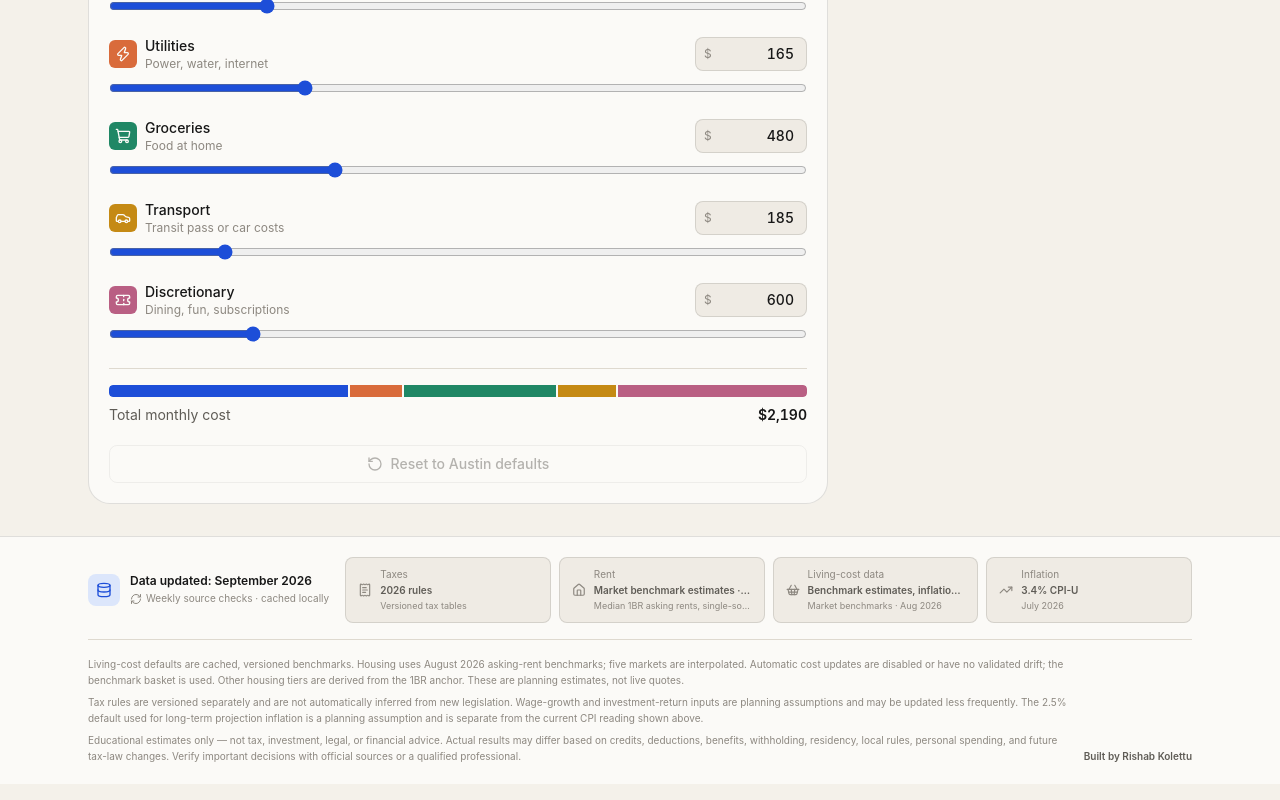
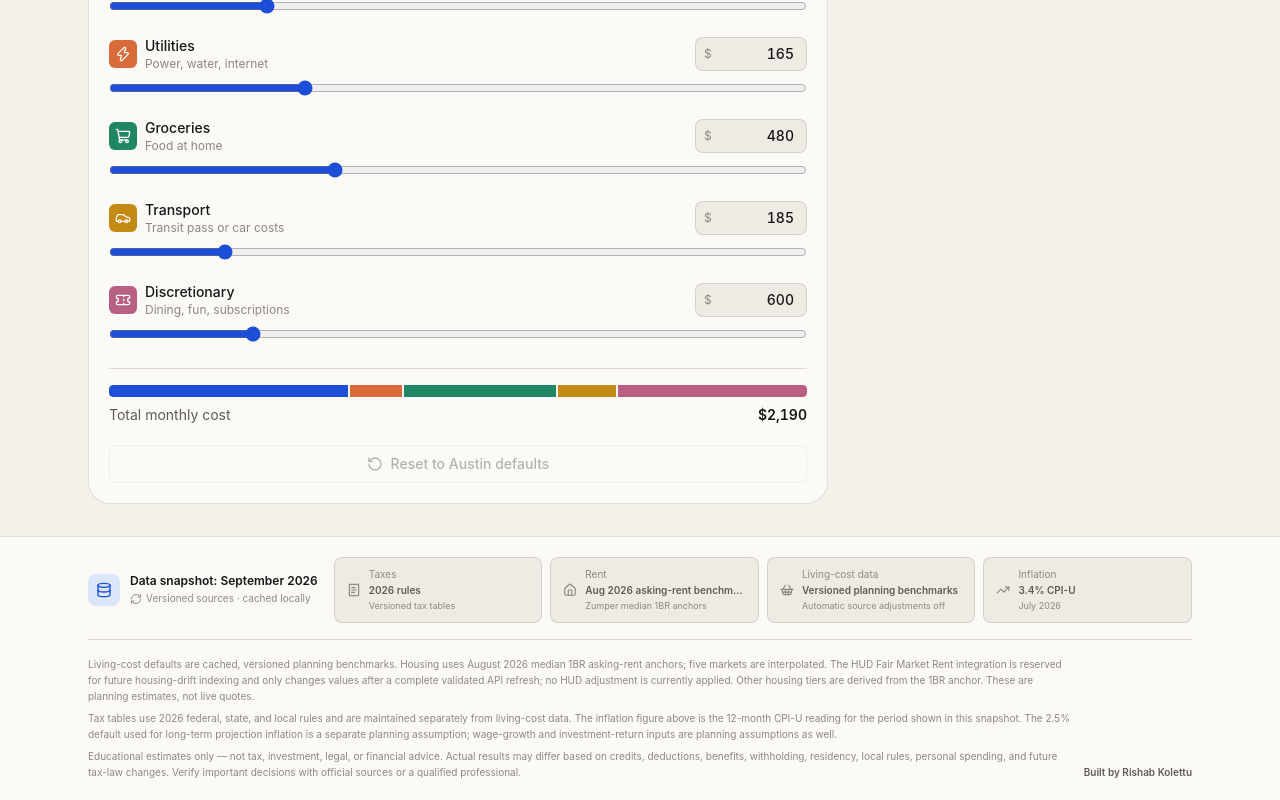
Before and after one commit to rkolettu/take-home-savings-calculator, a React (Vite) app: page / in a window 1280 px wide. Shown: the part 994-1794 px from the top of the page. Built offline with nearby package versions, Linux system fonts and the light colour scheme.

Commit message:
Clarify data freshness and HUD status

```diff
--- a/src/components/DataFreshness.tsx
+++ b/src/components/DataFreshness.tsx
@@ -25,14 +25,14 @@ const items = [
   },
   {
     label: 'Rent',
-    value: hasHousingDrift ? liveData.rentEstimates : 'Market benchmark estimates · Aug 2026',
-    detail: hasHousingDrift ? liveData.rentSource : 'Median 1BR asking rents, single-source benchmark',
+    value: hasHousingDrift ? liveData.rentEstimates : 'Aug 2026 asking-rent benchmarks',
+    detail: hasHousingDrift ? liveData.rentSource : 'Zumper median 1BR anchors',
     icon: Home,
   },
   {
     label: 'Living-cost data',
-    value: hasHousingDrift ? liveData.costModel : 'Benchmark estimates, inflation-indexed',
-    detail: hasHousingDrift ? liveData.costIndexPeriod : 'Market benchmarks · Aug 2026',
+    value: hasHousingDrift ? liveData.costModel : 'Versioned planning benchmarks',
+    detail: hasHousingDrift ? liveData.costIndexPeriod : 'Automatic source adjustments off',
     icon: ShoppingBasket,
   },
   {
@@ -58,11 +58,11 @@ export function DataFreshness() {
             </div>
             <div>
               <div className="text-xs font-semibold text-[var(--text-primary)]">
-                Data updated: {liveData.dataUpdated}
+                Data snapshot: {liveData.dataUpdated}
               </div>
               <div className="mt-0.5 flex items-center gap-1 text-[10px] text-[var(--text-muted)]">
                 <RefreshCw className="size-3" />
-                Weekly source checks · cached locally
+                Versioned sources · cached locally
               </div>
             </div>
           </div>
@@ -98,16 +98,16 @@ export function DataFreshness() {
         >
           <div className="space-y-1.5 text-[10px] leading-4 text-[var(--text-muted)]">
             <p>
-              Living-cost defaults are cached, versioned benchmarks. {hasHousingDrift
+              Living-cost defaults are cached, versioned planning benchmarks. {hasHousingDrift
                 ? `${liveData.rentSource}. `
-                : 'Housing uses August 2026 asking-rent benchmarks; five markets are interpolated. '}
+                : 'Housing uses August 2026 median 1BR asking-rent anchors; five markets are interpolated. '}
               {hasHousingDrift
                 ? `${liveData.costModel}. `
-                : 'Automatic cost updates are disabled or have no validated drift; the benchmark basket is used. '}
+                : 'The HUD Fair Market Rent integration is reserved for future housing-drift indexing and only changes values after a complete validated API refresh; no HUD adjustment is currently applied. '}
               Other housing tiers are derived from the 1BR anchor. These are planning estimates, not live quotes.
             </p>
             <p>
-              Tax rules are versioned separately and are not automatically inferred from new legislation. Wage-growth and investment-return inputs are planning assumptions and may be updated less frequently. The 2.5% default used for long-term projection inflation is a planning assumption and is separate from the current CPI reading shown above.
+              Tax tables use 2026 federal, state, and local rules and are maintained separately from living-cost data. The inflation figure above is the 12-month CPI-U reading for the period shown in this snapshot. The 2.5% default used for long-term projection inflation is a separate planning assumption; wage-growth and investment-return inputs are planning assumptions as well.
             </p>
             <p>
               Educational estimates only — not tax, investment, legal, or financial advice. Actual results may differ based on credits, deductions, benefits, withholding, residency, local rules, personal spending, and future tax-law changes. Verify important decisions with official sources or a qualified professional.
```
